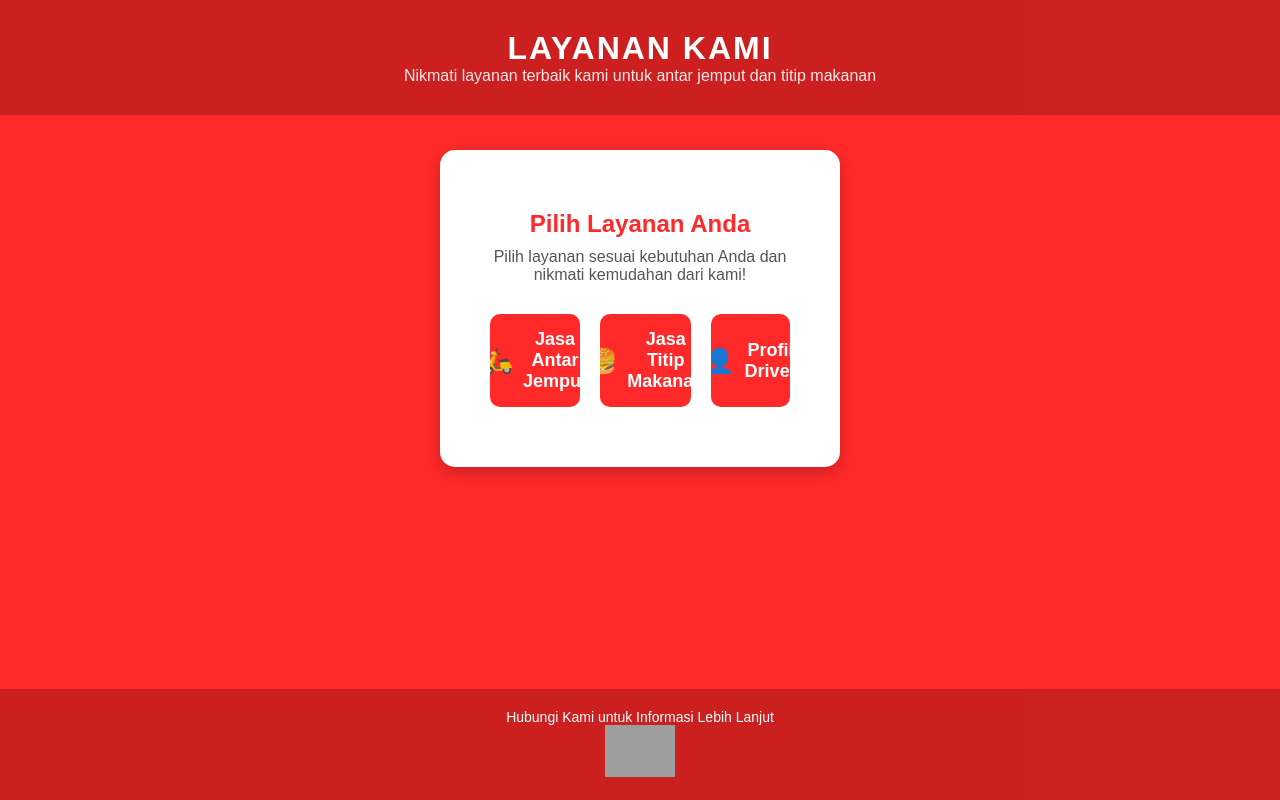
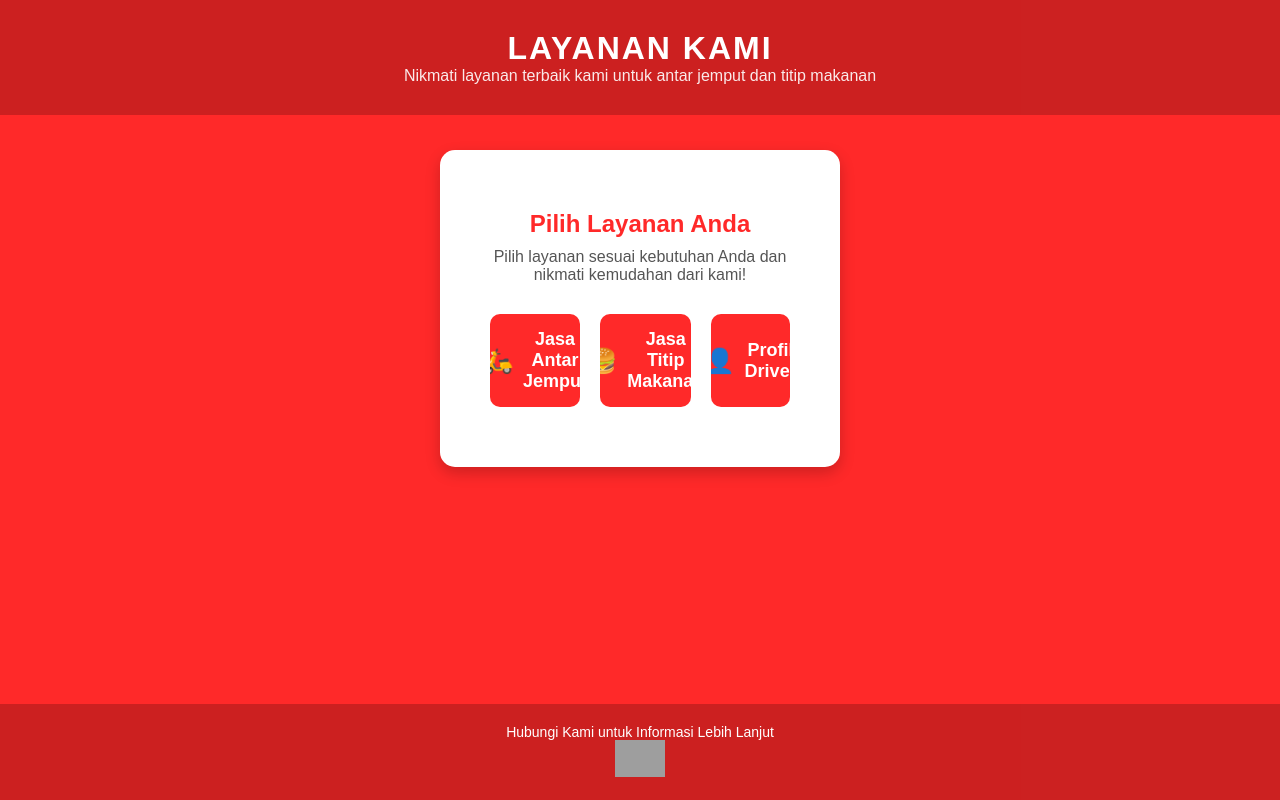
Before and after one commit to hasan228866/anjem-dan-jastip-kota-semarang, a plain HTML site: page index.html in a window 1280 px wide. Drawn offline with Linux system fonts and the light colour scheme; grey boxes are pictures that could not be loaded.

Commit message:
Update index.html

```diff
--- a/index.html
+++ b/index.html
@@ -38,7 +38,7 @@
         <p>Hubungi Kami untuk Informasi Lebih Lanjut</p>
         <div class="social-links">
             <a href="https://wa.me/628895885691" target="_blank">
-              <img src="https://upload.wikimedia.org/wikipedia/commons/6/6b/WhatsApp.svg" alt="WhatsApp" style="width: 70px;">
+              <img src="https://upload.wikimedia.org/wikipedia/commons/6/6b/WhatsApp.svg" alt="WhatsApp" style="width: 50px;">
             </a>
         </div>
     </footer>
```
